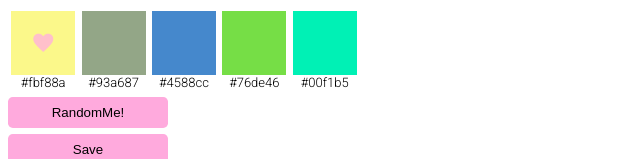
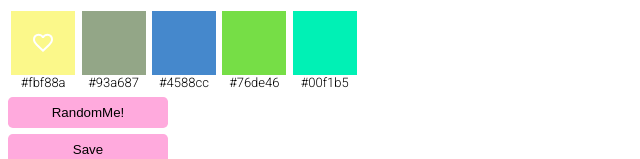
Before and after one commit to limlumil/color-picker, a Vue app: page / in a window 1280 px wide. Both pictures are taken after a click on the element 43 px from the left and 43 px from the top of the page. Shown: the top 159 px of the page, without its empty margins (0-640 px from the left). Built offline with nearby package versions, Linux system fonts and the light colour scheme.

Commit message:
change favorite icon

```diff
--- a/src/components/colorpicker/components/RandomPallette.vue
+++ b/src/components/colorpicker/components/RandomPallette.vue
@@ -5,7 +5,7 @@
             <div class="col" v-for="(item, index) in randomColor" :key="index">
                 <div class="color" :style="`background-color:${item}`" @click.prevent="AddFeverite(item)">
                     <span v-if="faveriteColor.includes(item)" class="material-symbols-sharp" style="color:pink">
-                        favorite
+                        <img :src="icon"/>
                     </span>
                 </div>
                 <span>{{ item }}</span>
@@ -21,7 +21,7 @@
     </div>
 </template>
 <script>
-
+import icon from "@/assets/icons/favorite_FILL0_wght400_GRAD0_opsz24.svg"
 export default {
     props: {
         number: {
@@ -31,6 +31,7 @@ export default {
     },
     data() {
         return {
+            icon,
             randomColor: [],
             selectedColor: "",
             faveriteColor: [],
```
Also changed, not shown: src/assets/icons/favorite_FILL0_wght400_GRAD0_opsz24.svg (added).
